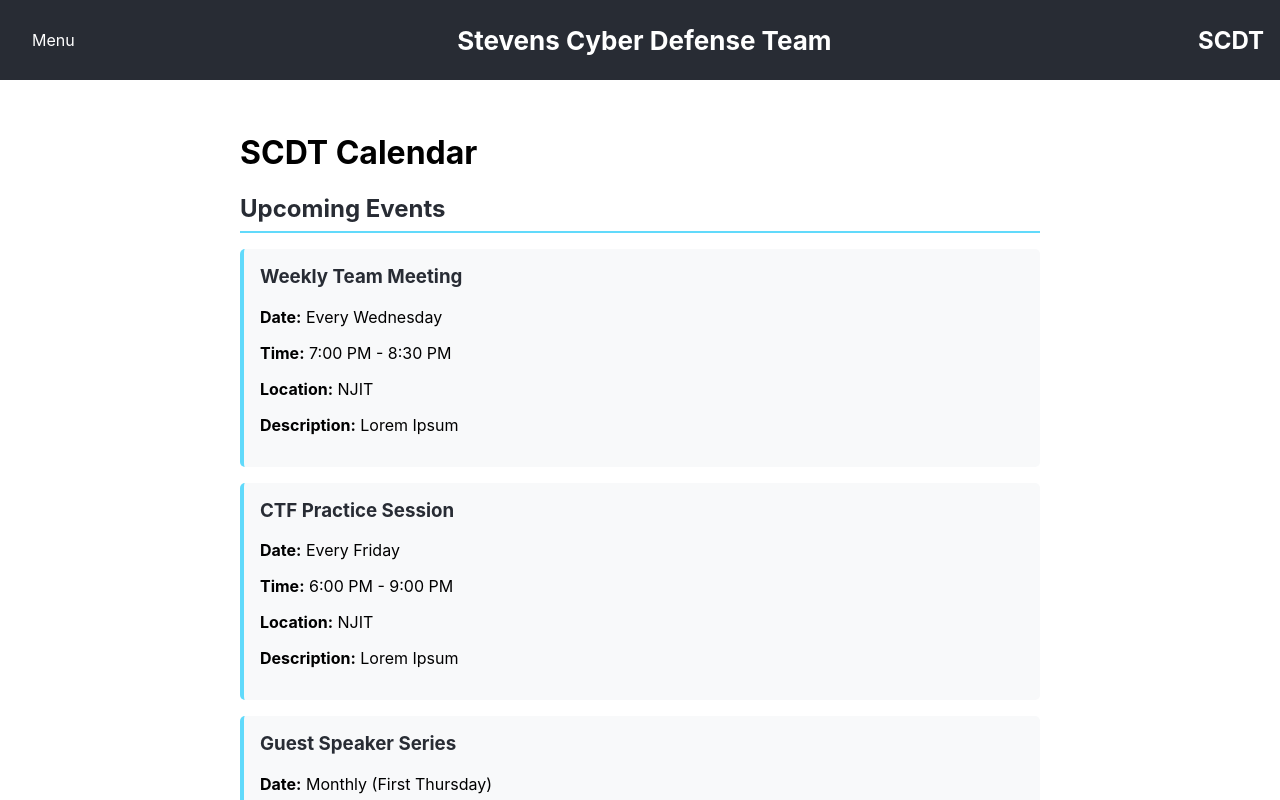
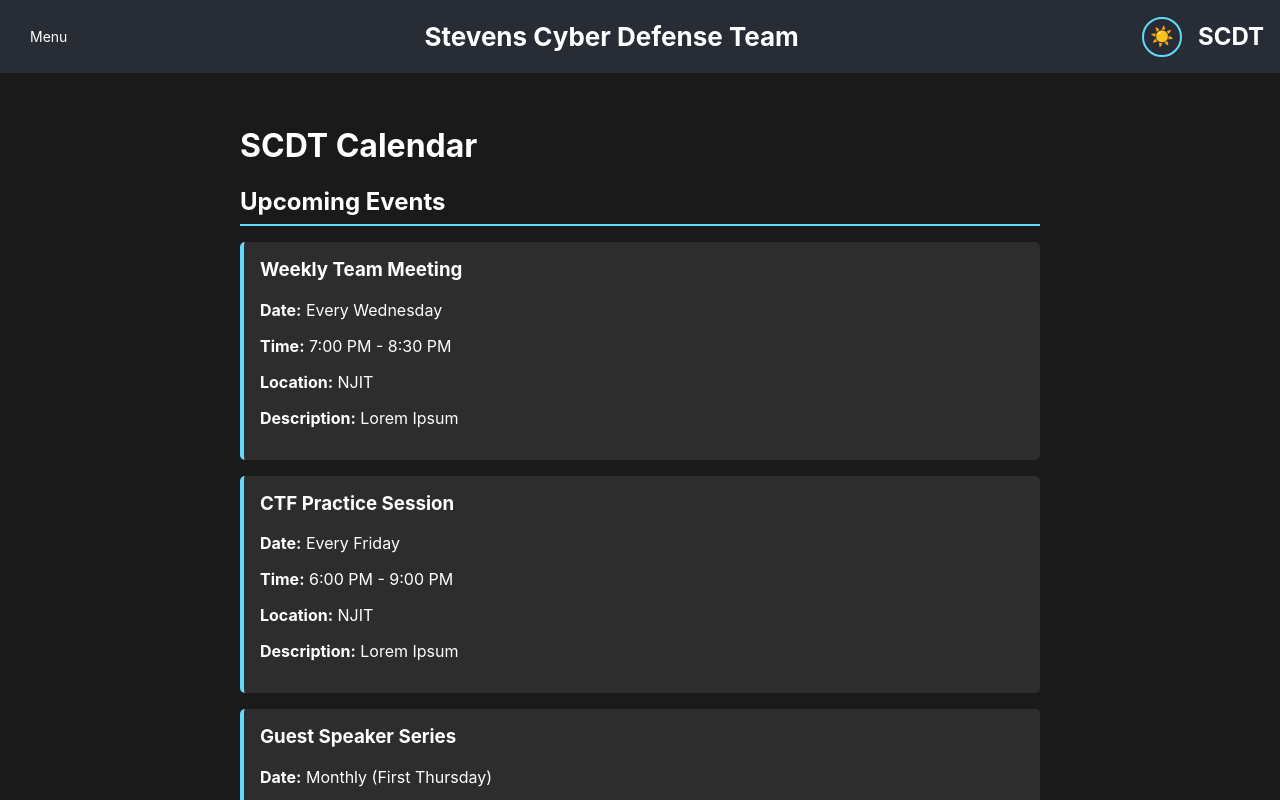
Before and after one commit to TeiaCanini/SCDT-Website, a React (Create React App) app: page /calendar in a window 1280 px wide. Shown: the top 800 px of the page. Built offline with nearby package versions, Linux system fonts and the light colour scheme.

Commit message:
stevens logo

```diff
--- a/public/index.html
+++ b/public/index.html
@@ -2,7 +2,7 @@
 <html lang="en">
   <head>
     <meta charset="utf-8" />
-    <link rel="icon" href="%PUBLIC_URL%/favicon.ico" />
+    <link rel="icon" href="%PUBLIC_URL%/favicon.png" />
     <meta name="viewport" content="width=device-width, initial-scale=1" />
     <meta name="theme-color" content="#000000" />
     <meta
@@ -24,7 +24,7 @@
       work correctly both with client-side routing and a non-root public URL.
       Learn how to configure a non-root public URL by running `npm run build`.
     -->
-    <title>React App</title>
+    <title>SCDT</title>
   </head>
   <body>
     <noscript>You need to enable JavaScript to run this app.</noscript>
--- a/src/App.css
+++ b/src/App.css
@@ -61,11 +61,11 @@
 }
 
 .dropdown-nav .dropbtn {
-  font-size: 16px;
+  font-size: 14px;
   border: none;
   outline: none;
-  color: white;
-  padding: 14px 16px;
+  color: var(--header-text);
+  padding: 12px 14px;
   background-color: inherit;
   font-family: inherit;
   margin: 0;
@@ -74,27 +74,84 @@
 .dropdown-nav-content {
   display: none;
   position: absolute;
-  background-color: #f9f9f9;
+  background-color: var(--bg-secondary);
   min-width: 160px;
   box-shadow: 0px 8px 16px 0px rgba(0,0,0,0.2);
   z-index: 1;
+  border: 1px solid var(--border-color);
+  border-radius: 5px;
 }
 
 .dropdown-nav-content a {
   float: none;
-  color: black;
+  color: var(--text-primary);
   padding: 12px 16px;
   text-decoration: none;
   display: block;
   text-align: left;
+  font-size: 14px;
 }
 
 .dropdown-nav-content a:hover {
-  background-color: #ddd;
+  background-color: var(--bg-tertiary);
+  color: var(--accent-color);
 }
 
 .dropdown-nav:hover .dropdown-nav-content {
   display: block;
+}
+
+/* Submenu styles */
+.dropdown-submenu {
+  position: relative;
+}
+
+.submenu-title {
+  display: block;
+  padding: 12px 16px;
+  color: var(--text-primary);
+  text-decoration: none;
+  cursor: pointer;
+  user-select: none;
+  font-size: 14px;
+  text-align: left;
+}
+
+.submenu-title:hover {
+  background-color: var(--bg-tertiary);
+  color: var(--accent-color);
+}
+
+.submenu-content {
+  display: none;
+  position: absolute;
+  left: 100%;
+  top: 0;
+  background-color: var(--bg-secondary);
+  min-width: 180px;
+  box-shadow: 0px 8px 16px 0px rgba(0,0,0,0.2);
+  z-index: 2;
+  border: 1px solid var(--border-color);
+  border-radius: 5px;
+}
+
+.dropdown-submenu:hover .submenu-content {
+  display: block;
+}
+
+.submenu-content a {
+  float: none;
+  color: var(--text-primary);
+  padding: 12px 16px;
+  text-decoration: none;
+  display: block;
+  text-align: left;
+  font-size: 14px;
+}
+
+.submenu-content a:hover {
+  background-color: var(--bg-tertiary);
+  color: var(--accent-color);
 }
 
 @keyframes App-logo-spin {
@@ -137,13 +194,14 @@
 }
 
 .resource-section a {
-  color: #282c34;
+  color: var(--link-color);
   text-decoration: none;
   font-weight: bold;
 }
 
 .resource-section a:hover {
-  color: #61dafb;
+  color: var(--link-hover);
+  text-decoration: underline;
 }
 
 /* Calendar page styles */
@@ -157,7 +215,7 @@
 
 .event-item h3, .competition-item h3 {
   margin-top: 0;
-  color: #282c34;
+  color: var(--text-primary);
 }
 
 .calendar-note {
@@ -180,8 +238,8 @@
 
 .meeting-note h2 {
   margin-top: 0;
-  color: #282c34;
-  border-bottom: 1px solid #dee2e6;
+  color: var(--text-primary);
+  border-bottom: 1px solid var(--border-color);
   padding-bottom: 0.5rem;
 }
 
@@ -280,7 +338,7 @@
 
 .dashboard-section h3 {
   margin-top: 0;
-  color: #282c34;
+  color: var(--text-primary);
 }
 
 .action-list {
@@ -324,15 +382,194 @@
 
 .stat-item h4 {
   margin: 0 0 0.5rem 0;
-  color: #6c757d;
+  color: var(--text-secondary);
   font-size: 0.9rem;
 }
 
 .stat-number {
   font-size: 2rem;
   font-weight: bold;
-  color: #61dafb;
+  color: var(--accent-color);
   margin: 0;
+}
+
+/* Theme Toggle Styles */
+.theme-toggle-container {
+  display: flex;
+  align-items: center;
+}
+
+.theme-toggle-btn {
+  background: none;
+  border: 2px solid var(--accent-color);
+  border-radius: 50%;
+  width: 40px;
+  height: 40px;
+  font-size: 1.2rem;
+  cursor: pointer;
+  display: flex;
+  align-items: center;
+  justify-content: center;
+  transition: all 0.3s ease;
+  margin-right: 1rem;
+  color: var(--header-text);
+}
+
+.theme-toggle-btn:hover {
+  background-color: var(--accent-color);
+  transform: scale(1.1);
+  color: white;
+}
+
+/* Light Theme */
+.light-theme {
+  --bg-primary: #ffffff;
+  --bg-secondary: #f8f9fa;
+  --bg-tertiary: #e9ecef;
+  --text-primary: #282c34;
+  --text-secondary: #6c757d;
+  --border-color: #dee2e6;
+  --accent-color: #0066cc;
+  --header-bg: #f8f9fa;
+  --header-text: #282c34;
+  --link-color: #0066cc;
+  --link-hover: #004499;
+}
+
+/* Dark Theme (Default) */
+.dark-theme {
+  --bg-primary: #1a1a1a;
+  --bg-secondary: #2d2d2d;
+  --bg-tertiary: #404040;
+  --text-primary: #ffffff;
+  --text-secondary: #b0b0b0;
+  --border-color: #555555;
+  --accent-color: #61dafb;
+  --header-bg: #282c34;
+  --header-text: #ffffff;
+  --link-color: #61dafb;
+  --link-hover: #4fa8c5;
+}
+
+/* Apply theme variables */
+body {
+  background-color: var(--bg-primary);
+  color: var(--text-primary);
+  transition: background-color 0.3s ease, color 0.3s ease;
+}
+
+.App-header {
+  background-color: var(--header-bg);
+  color: var(--header-text);
+}
+
+.header-title {
+  color: var(--header-text);
+}
+
+.main-content {
+  background-color: var(--bg-primary);
+  color: var(--text-primary);
+}
+
+.home-container, .resources-container, .club-resources-container, .calendar-container, .meeting-notes-container, .login-container, .eboard-container, .github-container {
+  background-color: var(--bg-primary);
+  color: var(--text-primary);
+}
+
+.home-container h2, .resources-container h2, .club-resources-container h2, .calendar-container h2, .meeting-notes-container h2, .github-container h2 {
+  color: var(--text-primary);
+}
+
+.resource-section li, .event-item, .competition-item, .meeting-note, .repo-item {
+  background-color: var(--bg-secondary);
+  border-left-color: var(--accent-color);
+  color: var(--text-primary);
+}
+
+.login-form, .dashboard-section {
+  background-color: var(--bg-secondary);
+  color: var(--text-primary);
+}
+
+.form-group label {
+  color: var(--text-primary);
+}
+
+.form-group input {
+  background-color: var(--bg-primary);
+  color: var(--text-primary);
+  border-color: var(--border-color);
+}
+
+.notes-access, .login-info {
+  background-color: var(--bg-tertiary);
+  color: var(--text-primary);
+}
+
+.activity-list li {
+  border-bottom-color: var(--border-color);
+}
+
+.stat-item {
+  background-color: var(--bg-secondary);
+  border-color: var(--border-color);
+  color: var(--text-primary);
+}
+
+/* GitHub page specific styles */
+.github-container {
+  max-width: 800px;
+  margin: 0 auto;
+}
+
+.github-section {
+  margin-bottom: 2rem;
+}
+
+.repo-list {
+  display: grid;
+  gap: 1rem;
+  margin-top: 1rem;
+}
+
+.repo-item {
+  background-color: var(--bg-secondary);
+  padding: 1.5rem;
+  border-radius: 8px;
+  border-left: 4px solid var(--accent-color);
+}
+
+.repo-item h3 {
+  margin-top: 0;
+  color: var(--text-primary);
+}
+
+.repo-link {
+  display: inline-block;
+  margin-top: 1rem;
+  padding: 0.5rem 1rem;
+  background-color: var(--accent-color);
+  color: white;
+  text-decoration: none;
+  border-radius: 5px;
+  transition: background-color 0.3s;
+}
+
+.repo-link:hover {
+  background-color: #4fa8c5;
+}
+
+.contribution-guidelines ul {
+  list-style-type: disc;
+  padding-left: 1.5rem;
+}
+
+.contribution-guidelines li {
+  margin-bottom: 0.5rem;
+  background: none;
+  border: none;
+  padding: 0;
 }
 
 /* Responsive design */
@@ -355,4 +592,25 @@
   .stats-grid {
     grid-template-columns: 1fr;
   }
+
+  .theme-toggle-btn {
+    width: 35px;
+    height: 35px;
+    font-size: 1rem;
+  }
+
+  /* Mobile submenu adjustments */
+  .submenu-content {
+    position: static;
+    display: none;
+    box-shadow: none;
+    border: none;
+    border-radius: 0;
+    background-color: var(--bg-tertiary);
+    margin-left: 1rem;
+  }
+
+  .dropdown-submenu:hover .submenu-content {
+    display: block;
+  }
 }
--- a/src/App.js
+++ b/src/App.js
@@ -1,14 +1,36 @@
-import React from 'react';
+import React, { useState, useEffect } from 'react';
 import { BrowserRouter as Router, Routes, Route, Link } from 'react-router-dom';
 import './App.css';
 import Home from './Home';
 import Github from './github';
 import Resources from './Resources';
+import ClubResources from './Club-Resources';
 import Calendar from './Calendar';
 import MeetingNotes from './Meeting-Notes';
 import EboardLogin from './Eboard-Login';
 
 function App() {
+  const [isDarkTheme, setIsDarkTheme] = useState(true); // Default to dark theme
+
+  useEffect(() => {
+    // Check if user has a saved theme preference
+    const savedTheme = localStorage.getItem('theme');
+    if (savedTheme) {
+      setIsDarkTheme(savedTheme === 'dark');
+    }
+  }, []);
+
+  useEffect(() => {
+    // Apply theme to document body
+    document.body.className = isDarkTheme ? 'dark-theme' : 'light-theme';
+    // Save theme preference
+    localStorage.setItem('theme', isDarkTheme ? 'dark' : 'light');
+  }, [isDarkTheme]);
+
+  const toggleTheme = () => {
+    setIsDarkTheme(!isDarkTheme);
+  };
+
   return (
     <Router>
       <div className="App">
@@ -19,7 +41,13 @@ function App() {
             </button>
             <div className="dropdown-nav-content">
               <Link to="/">Home</Link>
-              <Link to="/resources">Resources</Link>
+              <div className="dropdown-submenu">
+                <span className="submenu-title">Resources ▶</span>
+                <div className="submenu-content">
+                  <Link to="/resources/general">General Resources</Link>
+                  <Link to="/resources/club">Club Resources</Link>
+                </div>
+              </div>
               <Link to="/github">Github</Link>
               <Link to="/calendar">Calendar</Link>
               <Link to="/meeting-notes">Meeting Notes</Link>
@@ -27,6 +55,11 @@ function App() {
             </div>
           </div>
           <Link to="/" className="header-title">Stevens Cyber Defense Team</Link>
+          <div className="theme-toggle-container">
+            <button onClick={toggleTheme} className="theme-toggle-btn">
+              {isDarkTheme ? '☀️' : '🌙'}
+            </button>
+          </div>
           <div className='SCDT-logo'>
             SCDT
           </div>
@@ -36,6 +69,8 @@ function App() {
           <Routes>
             <Route path="/" element={<Home />} />
             <Route path="/resources" element={<Resources />} />
+            <Route path="/resources/general" element={<Resources />} />
+            <Route path="/resources/club" element={<ClubResources />} />
             <Route path="/github" element={<Github/>} />
             <Route path="/calendar" element={<Calendar />} />
             <Route path="/meeting-notes" element={<MeetingNotes />} />
--- /dev/null
+++ b/src/Club-Resources.js
@@ -0,0 +1,19 @@
+import React from 'react';
+import './App.css';
+
+function ClubResources() {
+  return (
+    <div className="club-resources-container">
+      <h1>Club Resources</h1>
+
+      <div className="resource-section">
+        <h2>Coming Soon</h2>
+        <p>
+          Lorem Ipsum.
+        </p>
+      </div>
+    </div>
+  );
+}
+
+export default ClubResources;
--- a/src/Resources.js
+++ b/src/Resources.js
@@ -29,8 +29,8 @@ function Resources() {
       <div className="resource-section">
         <h2>Documentation & References</h2>
         <ul>
-          <li><a href="https://owasp.org/"target="_blank" rel="noopener noreferrer">OWASP</a> - Web application security</li>
-          <li><a href="https://www.sans.org/"target="_blank" rel="noopener noreferrer">SANS Institute</a> - Security training and certification</li>
+          <li><a href="https://owasp.org/" target="_blank" rel="noopener noreferrer">OWASP</a> - Web application security</li>
+          <li><a href="https://www.sans.org/" target="_blank" rel="noopener noreferrer">SANS Institute</a> - Security training and certification</li>
           <li><a href="https://cve.mitre.org/" target="_blank" rel="noopener noreferrer">CVE Database</a> - Common vulnerabilities and exposures</li>
           <li><a href="https://attack.mitre.org/" target="_blank" rel="noopener noreferrer">MITRE ATT&CK</a> - Adversarial tactics and techniques</li>
         </ul>
--- a/src/github.js
+++ b/src/github.js
@@ -0,0 +1,15 @@
+import React from 'react';
+import './App.css';
+
+function Github() {
+  return (
+      <div className="github-section">
+        <h2>GitHub Section</h2>
+        <p>
+        GitHub Section
+        </p>
+    </div>
+  );
+}
+
+export default Github;
```
Also changed, not shown: public/favicon.png (added), src/logo-stevens.png (added).
